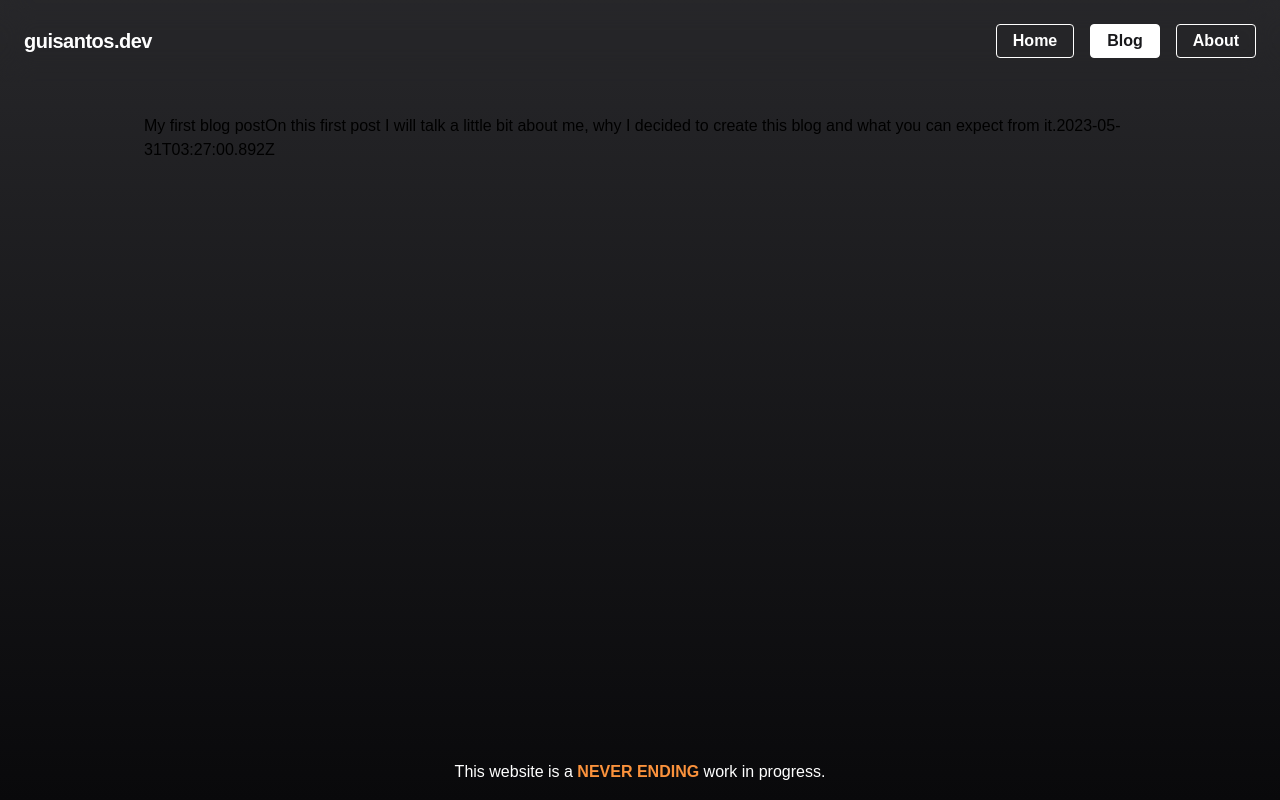
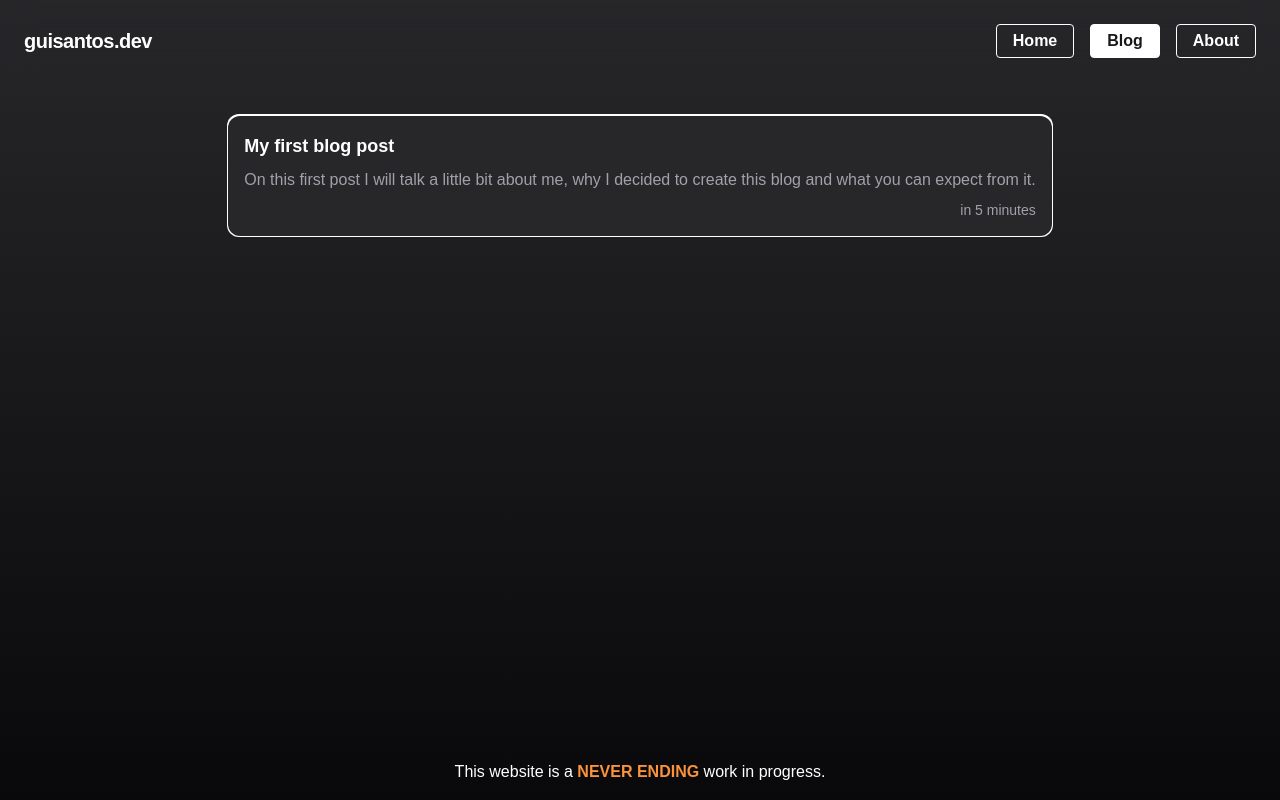
Before and after one commit to ouwargui/guisantos.dev, a Next.js app: page /blog in a window 1280 px wide. Built offline with nearby package versions, Linux system fonts and the light colour scheme; a web font is replaced by a local one.

Commit message:
feat: list all posts on blog page'

```diff
--- a/src/app/blog/page.tsx
+++ b/src/app/blog/page.tsx
@@ -1,32 +1,34 @@
-import {Post, getLastPosts} from '@/utils/posts';
-import {Markdown} from '@/components/markdown';
+import {Card} from '@/components/card';
+import Link from 'next/link';
 import React from 'react';
-
-const markdown = `
-  # My first post
-  ## Hello, world!
-  This is my first post. I would like to say hello to the world and welcome you to my blog.
-  ~~~ts
-  const a: number = 1;
-  ~~~
-  Thank **you** for reading.
-  > This is a quote.
-  - This is a list.
-  [This is a link](https://www.google.com)
-`;
+import {getLastPosts} from '@/utils/posts';
 
 export default async function Blog() {
   const posts = await getLastPosts(3, ['excerpt', 'date', 'slug', 'title']);
+  const postsSortedByDate = posts.sort((a, b) => {
+    const dateA = new Date(a.date);
+    const dateB = new Date(b.date);
+
+    return dateB.getTime() - dateA.getTime();
+  });
 
   return (
-    <main className="flex flex-1 w-full justify-center md:max-w-screen-md lg:max-w-screen-lg py-8 px-4">
-      {posts.map((post) => (
-        <div key={post.slug}>
-          <span>{post.title}</span>
-          <span>{post.excerpt}</span>
-          <span>{post.date}</span>
-        </div>
-      ))}
+    <main className="flex flex-1 w-full justify-center md:max-w-screen-md lg:max-w-screen-lg py-8 px-4 text-white">
+      <div className="flex flex-col gap-4">
+        {postsSortedByDate.map((post) => (
+          <Link
+            className="flex flex-col"
+            key={post.slug}
+            href={`/blog/${post.slug}`}
+          >
+            <Card
+              title={post.title}
+              description={post.excerpt}
+              date={post.date}
+            />
+          </Link>
+        ))}
+      </div>
     </main>
   );
 }
```
